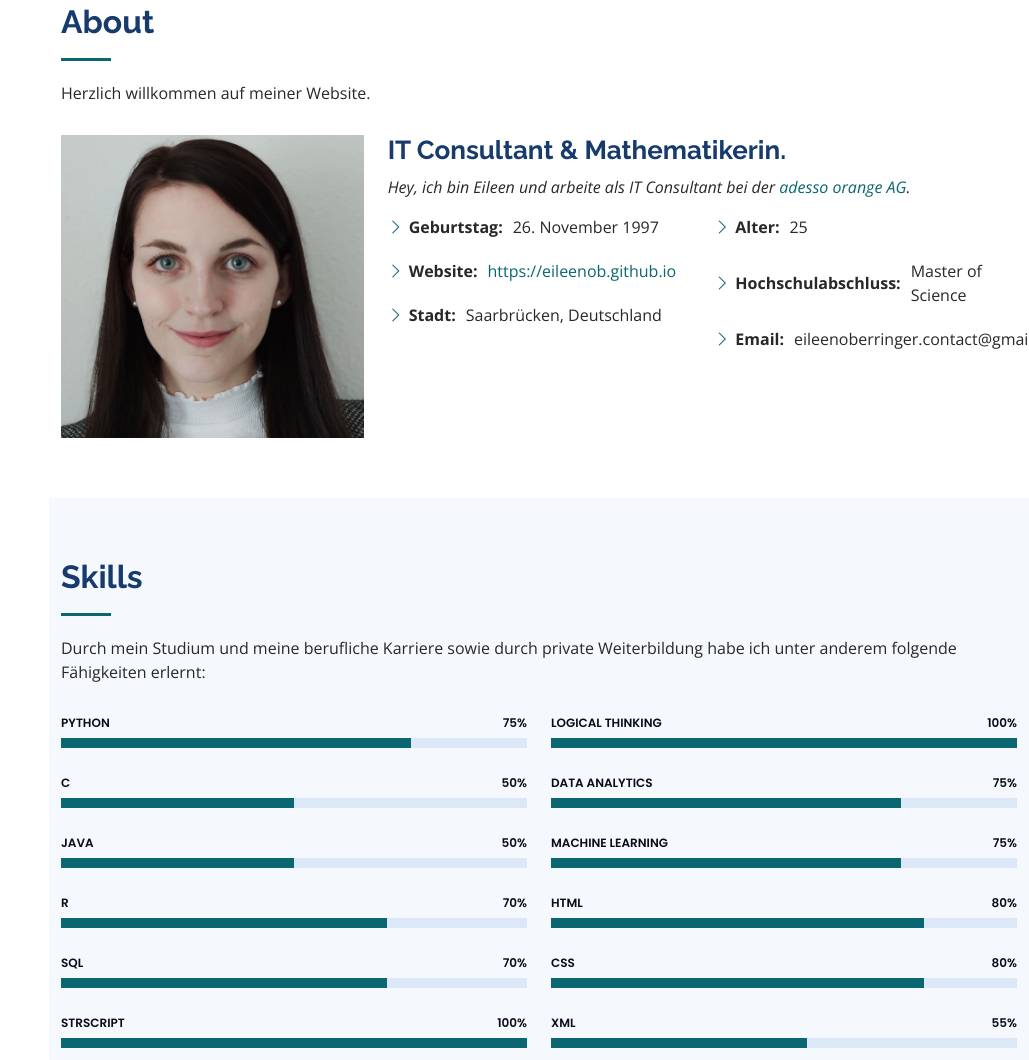
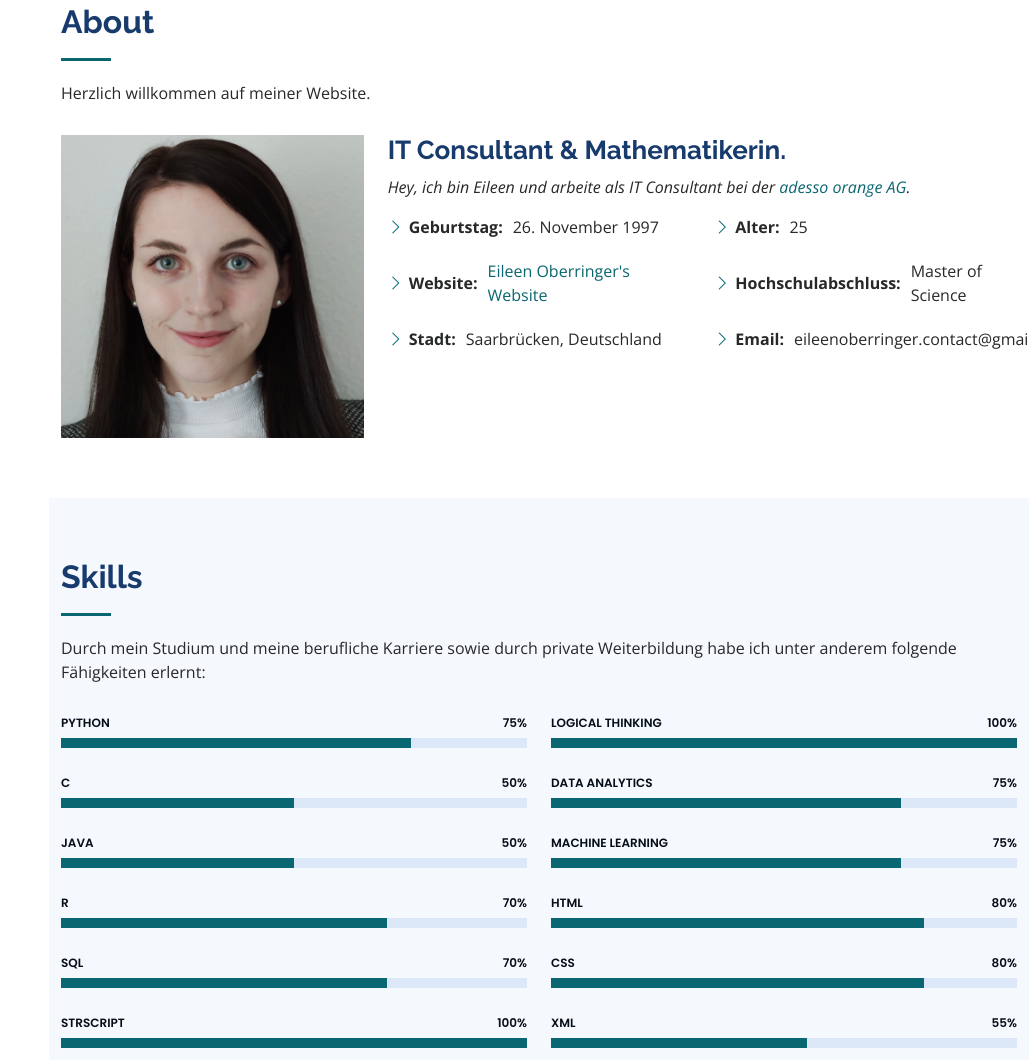
Before and after one commit to EileenOb/EileenOb.github.io, a plain HTML site: page index.html in a window 1280 px wide. Shown: the part 857-1917 px from the top of the page, without its empty margins (251-1280 px from the left). Drawn offline with nearby package versions, Linux system fonts and the light colour scheme.

Commit message:
Update index.html

```diff
--- a/index.html
+++ b/index.html
@@ -99,7 +99,7 @@
               <div class="col-lg-6">
                 <ul>
                   <li><i class="bi bi-chevron-right"></i> <strong>Geburtstag:</strong> <span>26. November 1997</span></li>
-                  <li><i class="bi bi-chevron-right"></i> <strong>Website:</strong> <span><a href = https://eileenob.github.io>https://eileenob.github.io</a></span></li>
+                  <li><i class="bi bi-chevron-right"></i> <strong>Website:</strong> <span><a href = https://eileenob.github.io>Eileen Oberringer's Website</a></span></li>
                   <li><i class="bi bi-chevron-right"></i> <strong>Stadt:</strong> <span>Saarbrücken, Deutschland</span></li>
                 </ul>
               </div>
```
